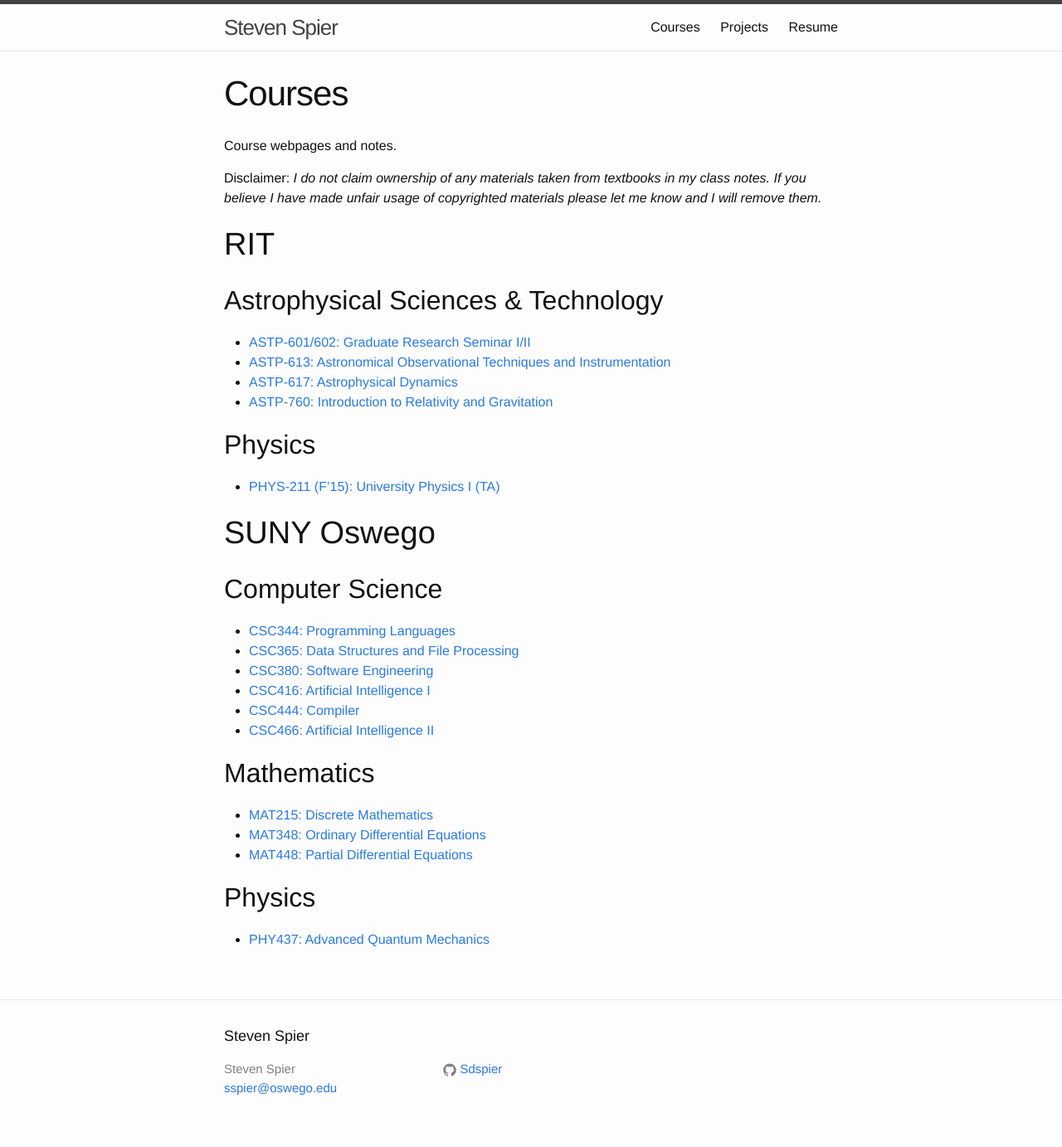
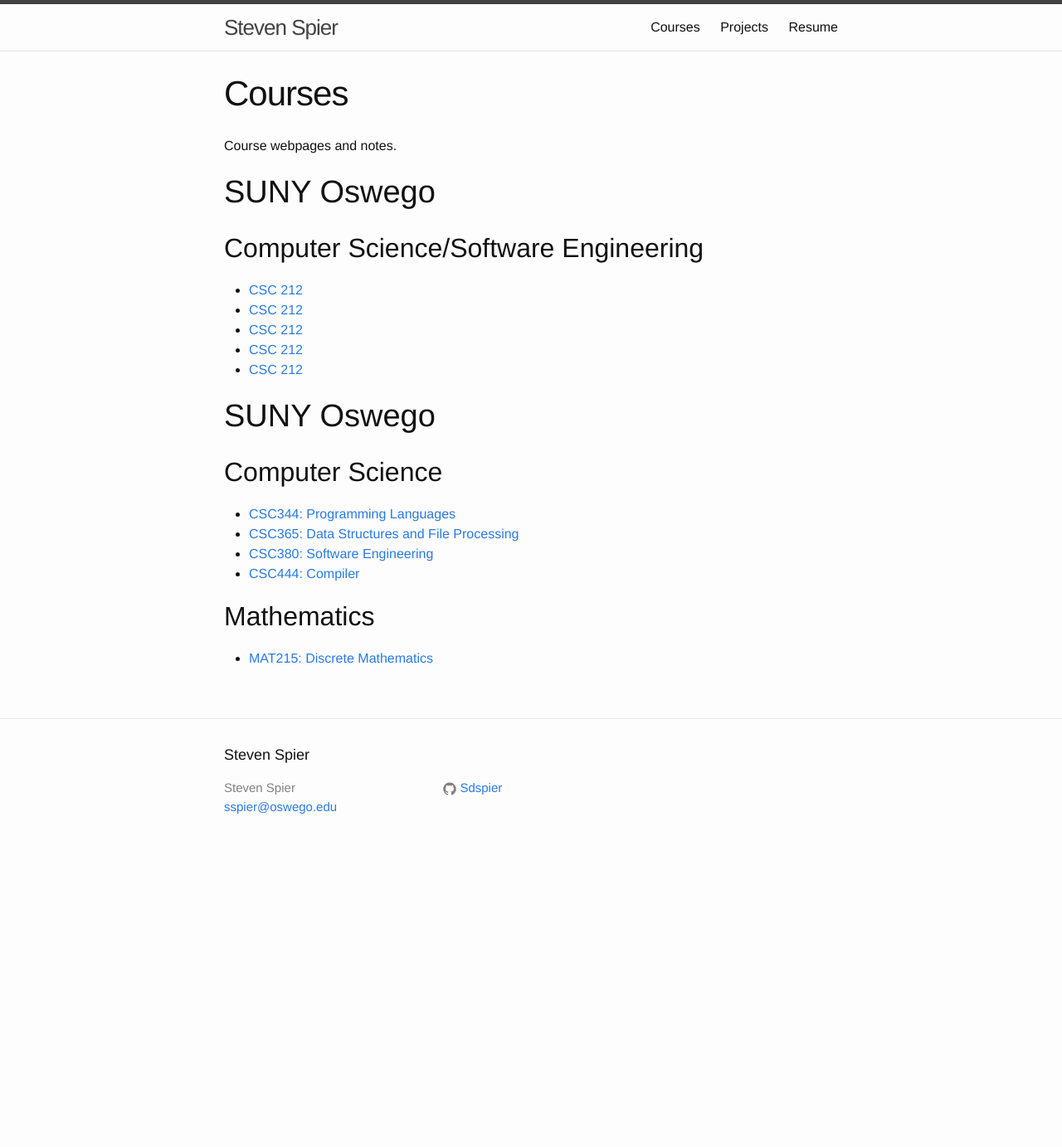
Before and after one commit to Sdspier/Sdspier.github.io, a Jekyll site: the page built from courses.md, in a window 1280 px wide. Shown: the whole page at 83% size. Built offline with Jekyll 4.4.1, drawn with Linux system fonts in a browser that asks for light colours; after the commit the page ends 1044 px from its top, so only the background shows below that.

```diff
--- a/courses.md
+++ b/courses.md
@@ -6,53 +6,31 @@ permalink: /courses/
 
 Course webpages and notes.
 
-Disclaimer: *I do not claim ownership of any materials taken from textbooks in my class notes. If you believe I have made unfair usage of copyrighted materials please let me know and I will remove them.*
+# SUNY Oswego
 
-# RIT
+## Computer Science/Software Engineering
 
-## Astrophysical Sciences & Technology
+- [CSC 212](LINK)
+- [CSC 212](LINK)
+- [CSC 212](LINK)
+- [CSC 212](LINK)
+- [CSC 212](LINK)
 
-- [ASTP-601/602: Graduate Research Seminar I/II](
-    https://dwysocki.github.io/ASTP-601-602/)
-- [ASTP-613: Astronomical Observational Techniques and Instrumentation](
-    https://dwysocki.github.io/ASTP-613/)
-- [ASTP-617: Astrophysical Dynamics](
-    https://dwysocki.github.io/ASTP-617/)
-- [ASTP-760: Introduction to Relativity and Gravitation](
-    https://dwysocki.github.io/ASTP-760/)
-
-## Physics
-
-- [PHYS-211 (F'15): University Physics I (TA)](
-    https://dwysocki.github.io/PHYS-211-F15)
 
 # SUNY Oswego
 
 ## Computer Science
 
 - [CSC344: Programming Languages](
-    https://dwysocki.github.io/csc344/notes.html)
+    LINK)
 - [CSC365: Data Structures and File Processing](
-    about:blank)
+    LINK)
 - [CSC380: Software Engineering](
-    http://IRONKLADD.github.io/)
-- [CSC416: Artificial Intelligence I](
-    http://dwysocki.github.io/csc416/)
+    LINK)
 - [CSC444: Compiler](
-    http://dwysocki.github.io/csc444/notes.html)
-- [CSC466: Artificial Intelligence II](
-    http://dwysocki.github.io/csc466/)
+    LINK)
 
 ## Mathematics
 
 - [MAT215: Discrete Mathematics](
-    {{ site.baseurl }}/assets/notes/discrete-notes.pdf)
-- [MAT348: Ordinary Differential Equations](
-    {{ site.baseurl }}/assets/notes/ode-notes.pdf)
-- [MAT448: Partial Differential Equations](
-    {{ site.baseurl }}/assets/notes/pde-notes.pdf)
-
-## Physics
-
-- [PHY437: Advanced Quantum Mechanics](
-    https://dwysocki.github.io/phy437/)
+    {{ site.baseurl }}/doc/notes/)
```
Also changed, not shown: projects.md (+13 -17 lines).
